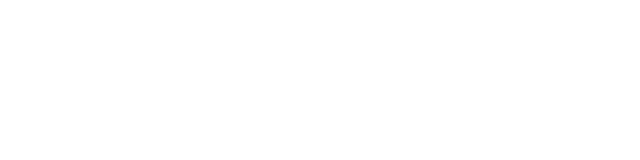
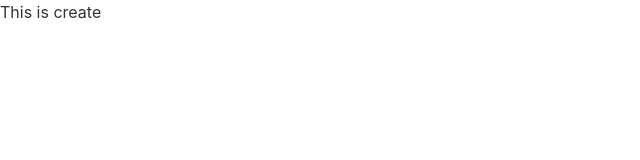
Before and after one commit to MdIbrahimKholil7/envited-task, a React (Create React App) app: page /create in a window 1280 px wide. Before the commit this address had no page. Shown: the top 160 px of the page, without its empty margins (0-640 px from the left). Built offline with nearby package versions, Linux system fonts and the light colour scheme.

Commit message:
create navigation add

```diff
--- a/src/App.js
+++ b/src/App.js
@@ -1,4 +1,5 @@
 import { Route, Routes } from "react-router-dom";
+import CreateEvent from "./components/CreateEvent/CreateEvent";
 import Home from "./components/Home/Home";
 
 function App() {
@@ -6,6 +7,7 @@
         <>
             <Routes>
                 <Route path="/" element={<Home />} />
+                <Route path="/create" element={<CreateEvent />} />
             </Routes>
         </>
     );
--- /dev/null
+++ b/src/components/CreateEvent/CreateEvent.js
@@ -0,0 +1,11 @@
+import React from 'react';
+
+const CreateEvent = () => {
+    return (
+        <div>
+            <h1>This is create </h1>
+        </div>
+    );
+};
+
+export default CreateEvent;
--- a/src/components/Home/Home.js
+++ b/src/components/Home/Home.js
@@ -1,8 +1,10 @@
 import React from 'react';
 import landingImg from '../../assets/image 1.png'
 import btnImg from '../../assets/btn.png'
+import { useNavigate } from 'react-router-dom';
 
 const Home = () => {
+    const navigate=useNavigate()
     return (
         <div>
             <div className="hero min-h-screen bg-[#F6F2FF] pt-8">
@@ -32,6 +34,7 @@
                         <p className="py-6 text-[#4F4F4F] text-center lg:text-right text-[16px] md:text-[24px]  md:px-40 lg:px-0 lg:w-full lg:pl-40">Easily host and share events with your friends across any social media.</p>
                         <div className='flex justify-end items-center'>
                             <button
+                            onClick={()=>navigate('/create')}
                                 className="bg-gradient-to-r from-[#8456EC] to-[#E87BF8] py-[16px] rounded-[10px] hidden lg:block"
                             >
                                 <img className='px-[21px]' src={btnImg} alt="" />
```
